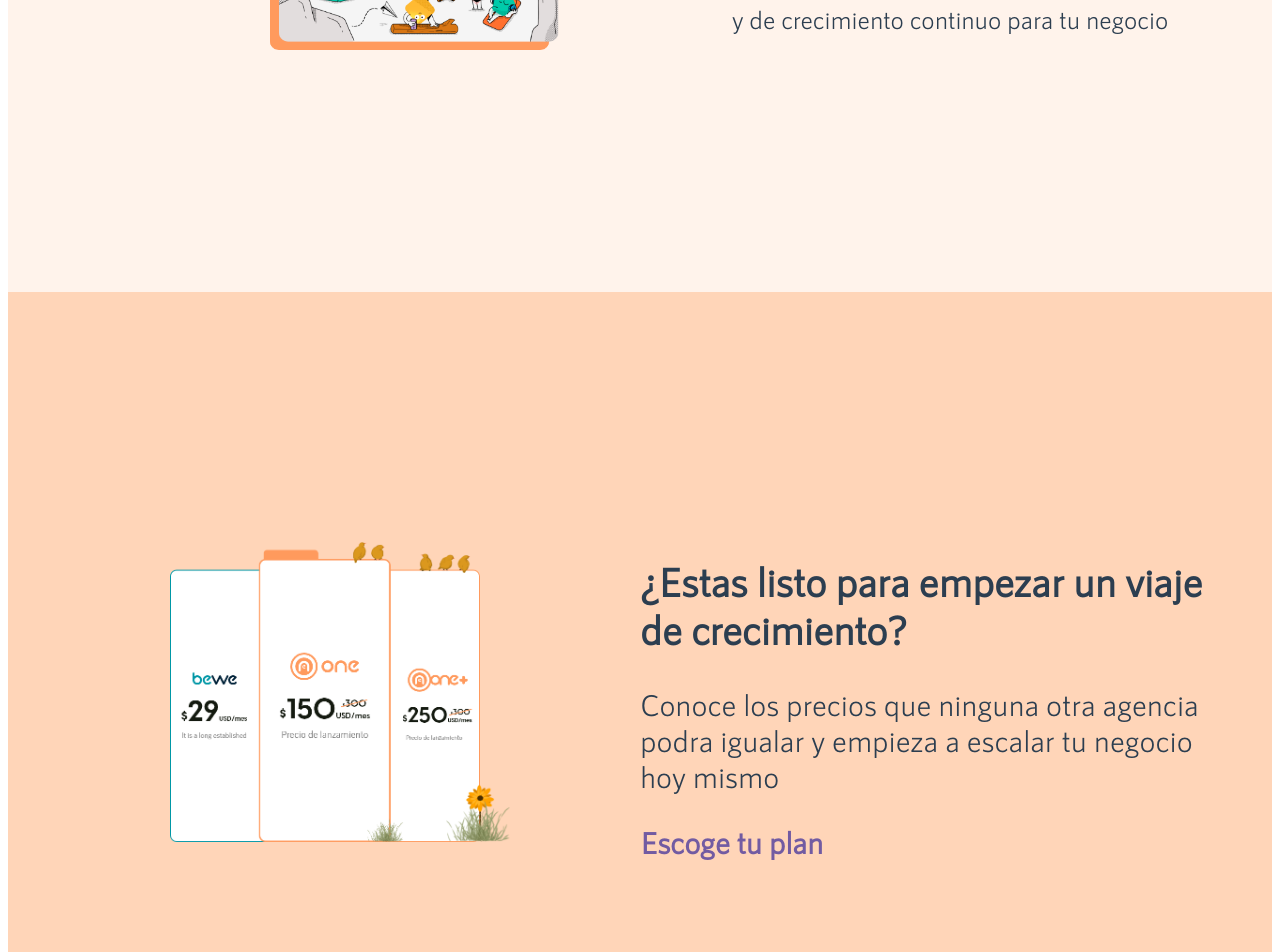
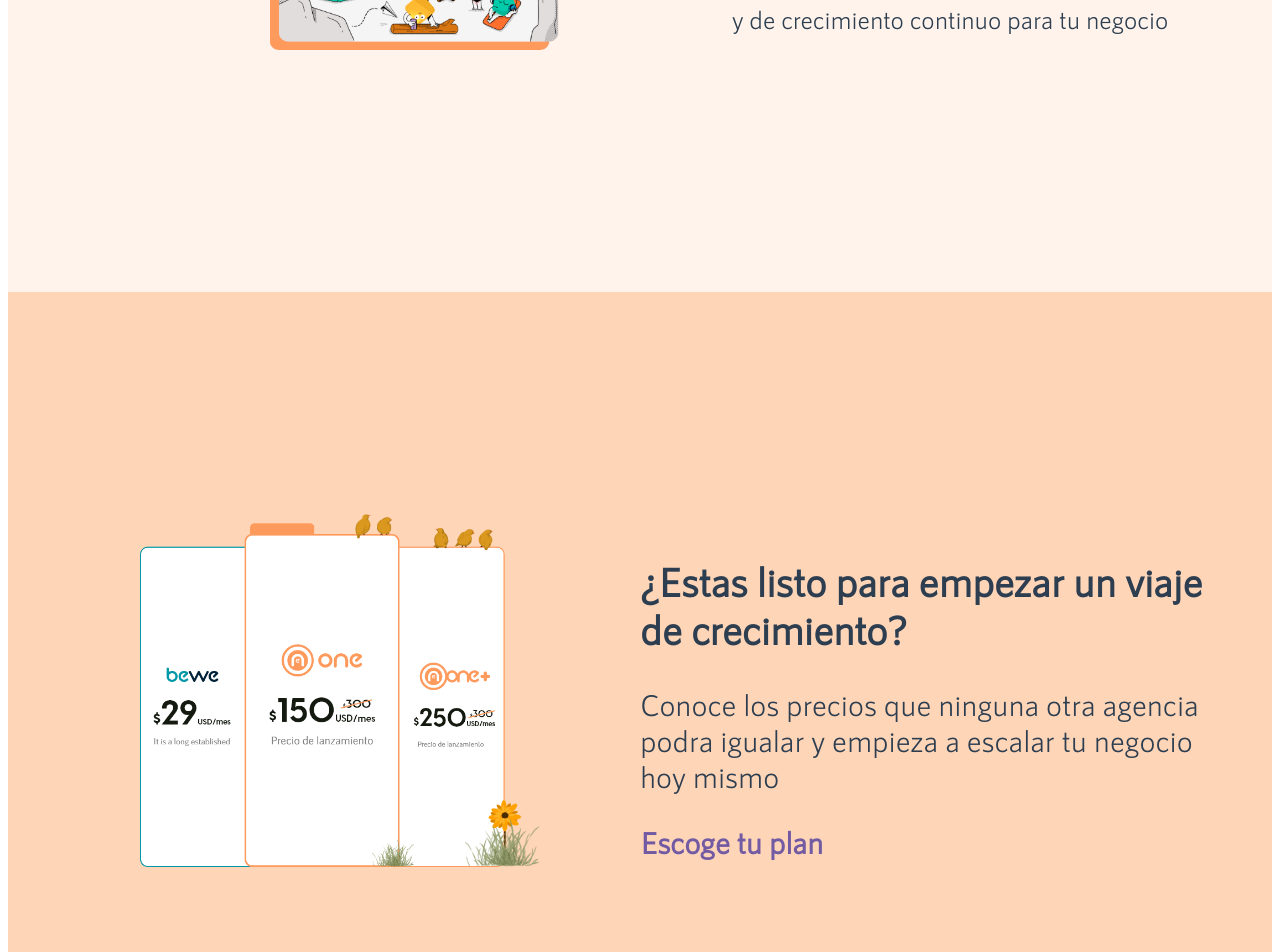
Before and after one commit to Flowdark/one, a Vue app: page /one in a window 1280 px wide. Shown: the part 2891-3843 px from the top of the page. Built offline with nearby package versions, Linux system fonts and the light colour scheme; what vue-lazyload-video, vue-number-animation, vue-tilt.js would draw is missing.

Commit message:
finish slice pricing

```diff
--- a/src/components/Bonus.vue
+++ b/src/components/Bonus.vue
@@ -133,7 +133,7 @@ h2{
 @media screen and (min-width: 768px){
 
     .bonus{
-        height: 100vh;
+        height: 180vh;
     }
 
     .bonus__content{
@@ -160,6 +160,14 @@ h2{
 }
 
 
+@media screen and (min-width: 1200px) {
+
+    .bonus{
+        height: 100vh;
+    }
+
+}
+
 @media screen and (min-width: 1400px) {
 
     .bonus__content{
--- a/src/components/Travel.vue
+++ b/src/components/Travel.vue
@@ -94,9 +94,7 @@ $purple-color: #725BA2 ;
         align-items: center;
     }
 
-    .travel__media-figure{
-        height: 300px;
-    }
+
 
 
 }
```
